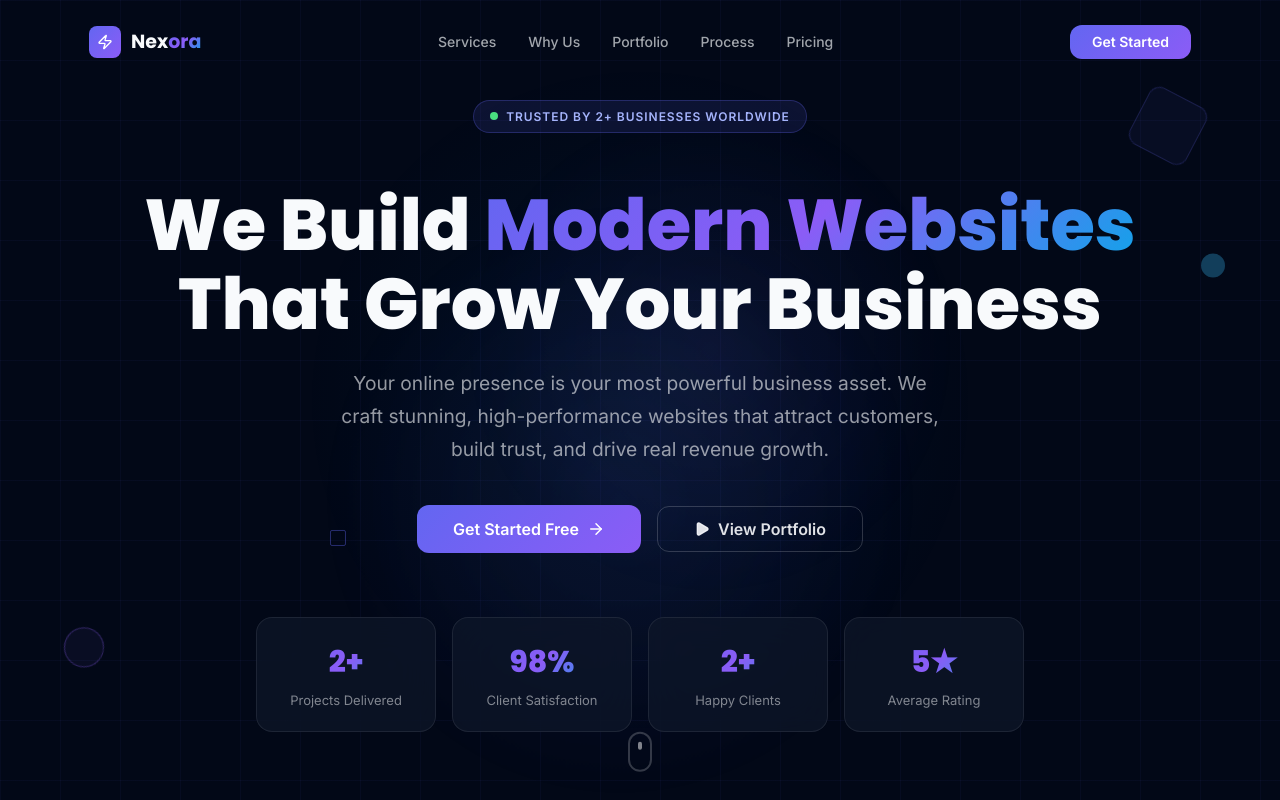
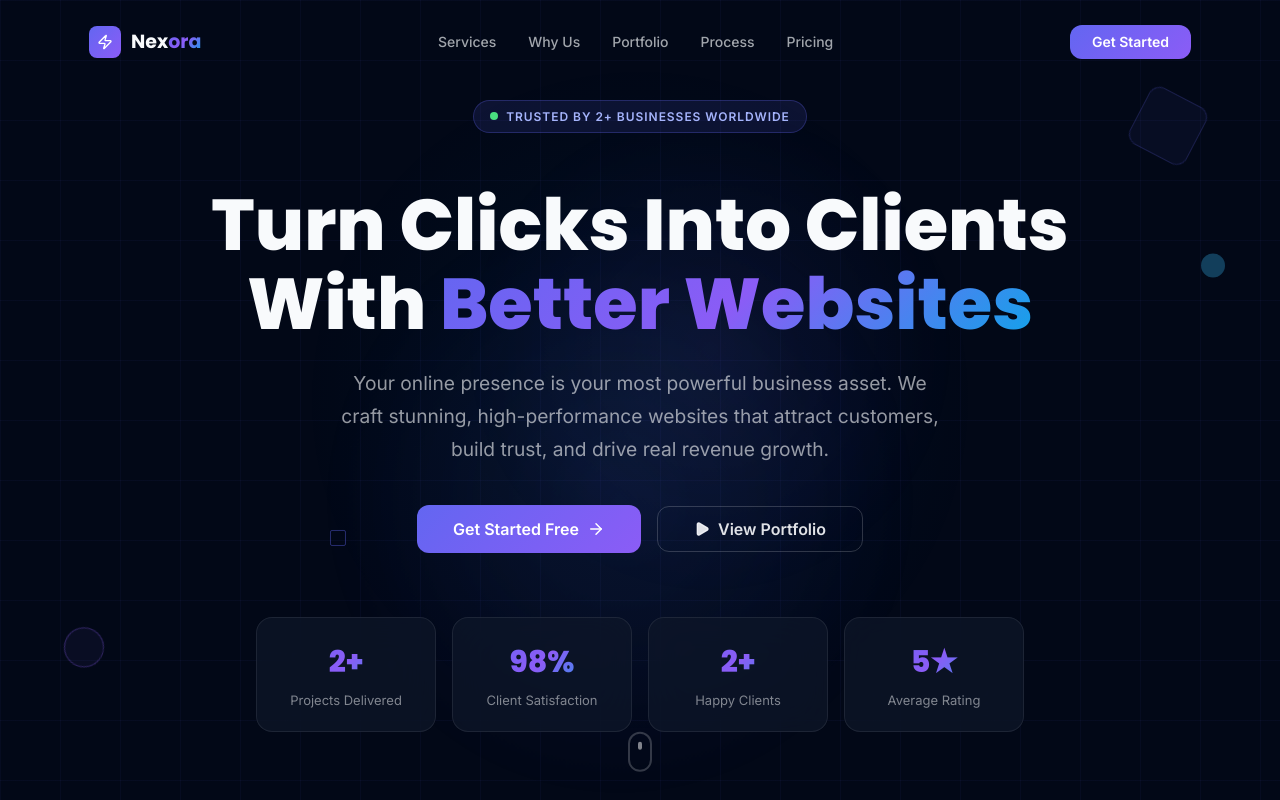
Before and after one commit to dhyey18/Nexora, a Next.js app: page / in a window 1280 px wide. Shown: the top 800 px of the page. Built offline with nearby package versions, Linux system fonts and the light colour scheme.

Commit message:
feat: update hero section main heading text

```diff
--- a/components/HeroSection.tsx
+++ b/components/HeroSection.tsx
@@ -181,10 +181,9 @@ export default function HeroSection() {
                         color: "#f8fafc",
                     }}
                 >
-                    We Build{" "}
-                    <span className="gradient-text">Modern Websites</span>
+                    Turn Clicks Into Clients
                     <br />
-                    That Grow Your Business
+                    With <span className="gradient-text">Better Websites</span>
                 </motion.h1>
 
                 {/* Subtext */}
```
